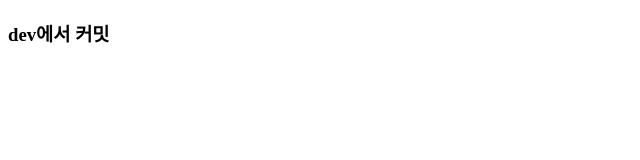
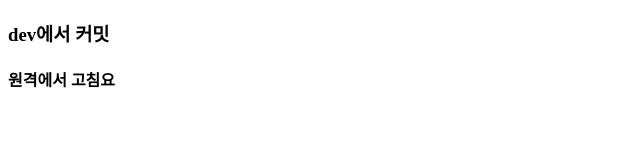
Before and after one commit to Unknown02-coder/git-as.reo, a plain HTML site: page in.html in a window 1280 px wide. Shown: the whole page, without its empty margins (0-640 px from the left). Drawn offline with Linux system fonts and the light colour scheme.

Commit message:
Update in.html

```diff
--- a/in.html
+++ b/in.html
@@ -7,5 +7,6 @@
 </head>
 <body>
     <h3>dev에서 커밋</h3>
+    <h4>원격에서 고침요</h4>
 </body>
 </html>
```
